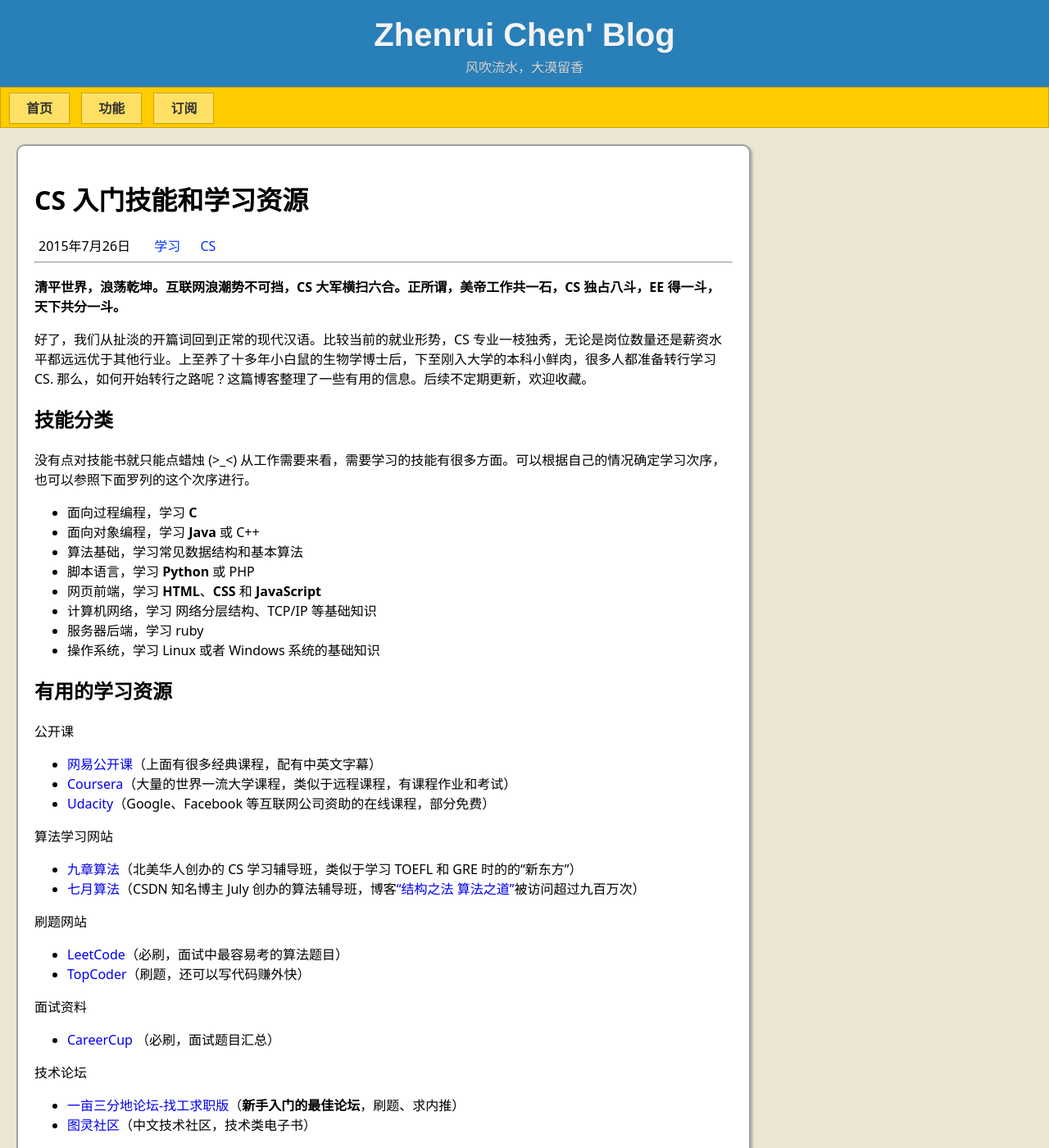
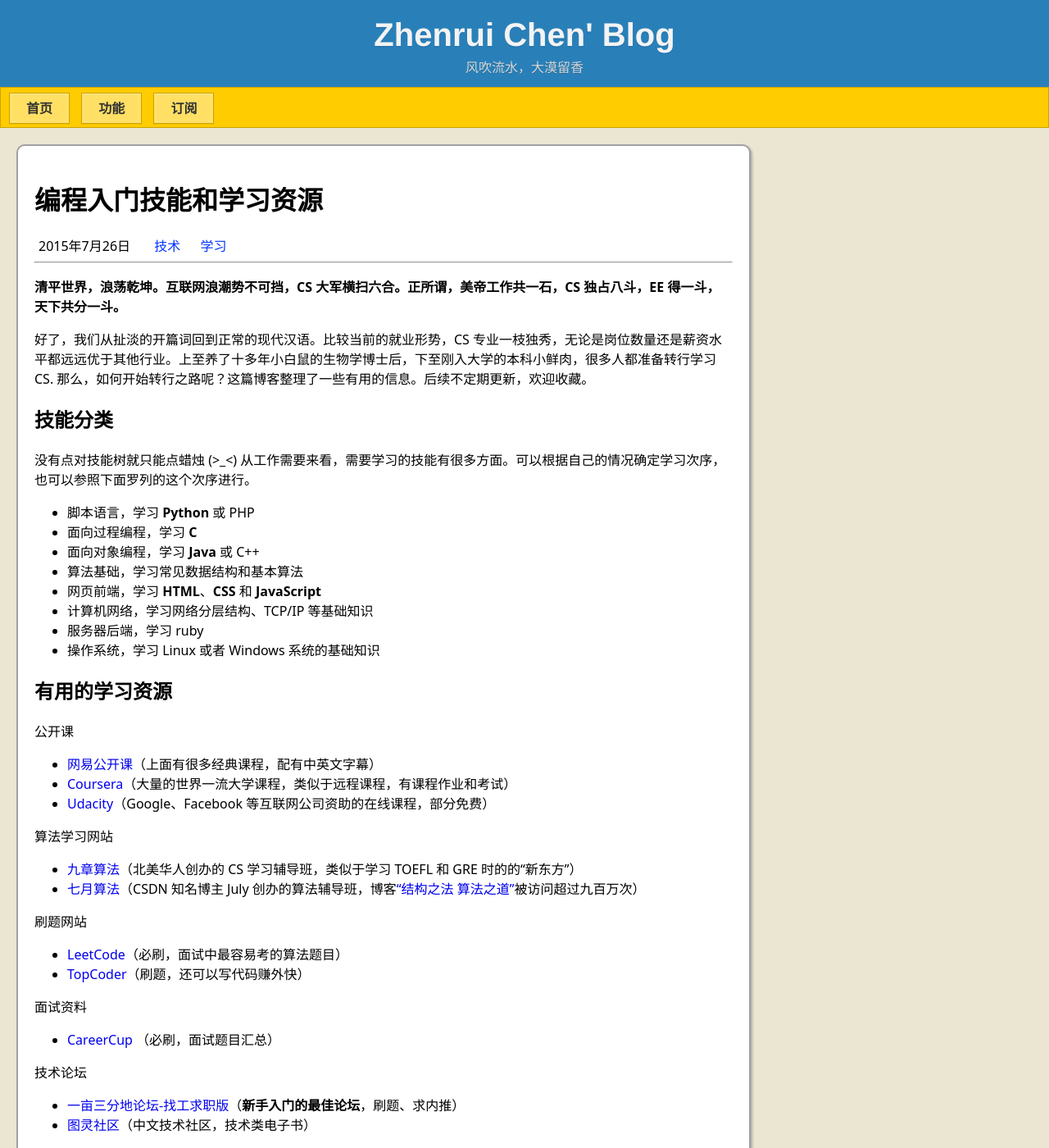
Before and after one commit to ZhenruiChen/ZhenruiChen.github.io, a Jekyll site: the page built from _posts/2015-07-26-Learn-CS.md, in a window 1280 px wide and 1400 px high. Shown: the whole window at 82% size. Built offline with Jekyll 4.4.1, drawn with Linux system fonts in a browser that asks for light colours; some of the changed text lies outside the part shown.

Commit message:
Update the post about coding study.

```diff
--- a/_posts/2015-07-26-Learn-CS.md
+++ b/_posts/2015-07-26-Learn-CS.md
@@ -1,7 +1,7 @@
 ---
 layout:      post
-title:       CS 入门技能和学习资源
-tags:        学习 CS
+title:       编程入门技能和学习资源
+tags:        技术 学习
 keywords:    转行 CS 入门技能 学习资源
 description: 比较当前的就业形势，CS 专业一枝独秀，无论是岗位数量还是薪资水平都远远优于其他行业。上至养了十多年小白鼠的生物学博士后，下至刚入大学的本科小鲜肉，很多人都准备转行学习 CS. 这篇博客整理了一些有用的信息。
 ---
@@ -12,14 +12,14 @@
 
 ## 技能分类
 
-没有点对技能书就只能点蜡烛 (>_<) 从工作需要来看，需要学习的技能有很多方面。可以根据自己的情况确定学习次序，也可以参照下面罗列的这个次序进行。
+没有点对技能树就只能点蜡烛 (>_<) 从工作需要来看，需要学习的技能有很多方面。可以根据自己的情况确定学习次序，也可以参照下面罗列的这个次序进行。
 
++ 脚本语言，学习 **Python** 或 PHP
 + 面向过程编程，学习 **C**
 + 面向对象编程，学习 **Java** 或 C++
 + 算法基础，学习常见数据结构和基本算法
-+ 脚本语言，学习 **Python** 或 PHP
 + 网页前端，学习 **HTML**、**CSS** 和 **JavaScript**
-+ 计算机网络，学习 网络分层结构、TCP/IP 等基础知识
++ 计算机网络，学习网络分层结构、TCP/IP 等基础知识
 + 服务器后端，学习 ruby
 + 操作系统，学习 Linux 或者 Windows 系统的基础知识
 
@@ -73,3 +73,15 @@
 [CS-job]: http://www.1point3acres.com/bbs/forum.php?mod=viewthread&tid=99197&extra=page%3D1%26filter%3Dsortid%26sortid%3D192%26sortid%3D192
 [learn-coding]: http://www.1point3acres.com/bbs/thread-22648-1-1.html
 [how-to-practice]: http://www.1point3acres.com/bbs/thread-79646-1-1.html
+
+代码托管
++ [git][git]（新兴的版本控制软件，在互联网公司和创业型小公司中比较流行）
++ [GitHub][GitHub]（代码托管网站，大部分开源代码都托管在这里）
+
+[git]: https://git-scm.com/
+[GitHub]: https://github.com/
+
+其他建议
++ 使用版本控制软件，掌握团队协作开发的基本技能
++ 建立个人博客，记录学习编程时的问题和解决方案。
++ 参与 GitBub 上的开源项目或者其他社区活动，为开发者社区做贡献。
```
Also changed, not shown: other parts of _posts/2015-07-26-Learn-CS.md (+1 -1 lines).
